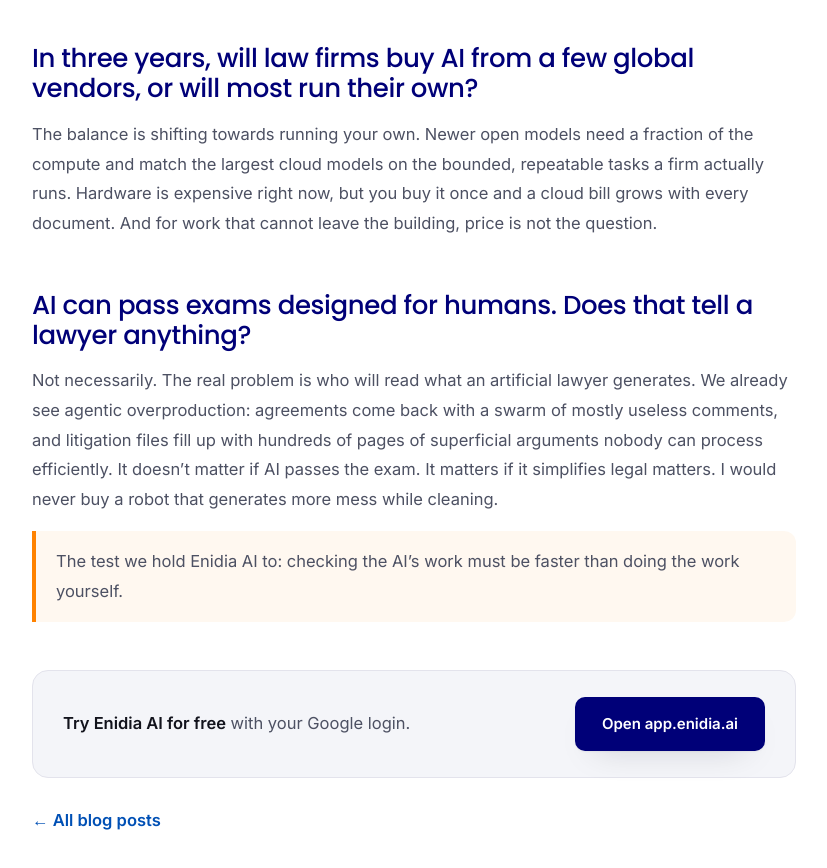
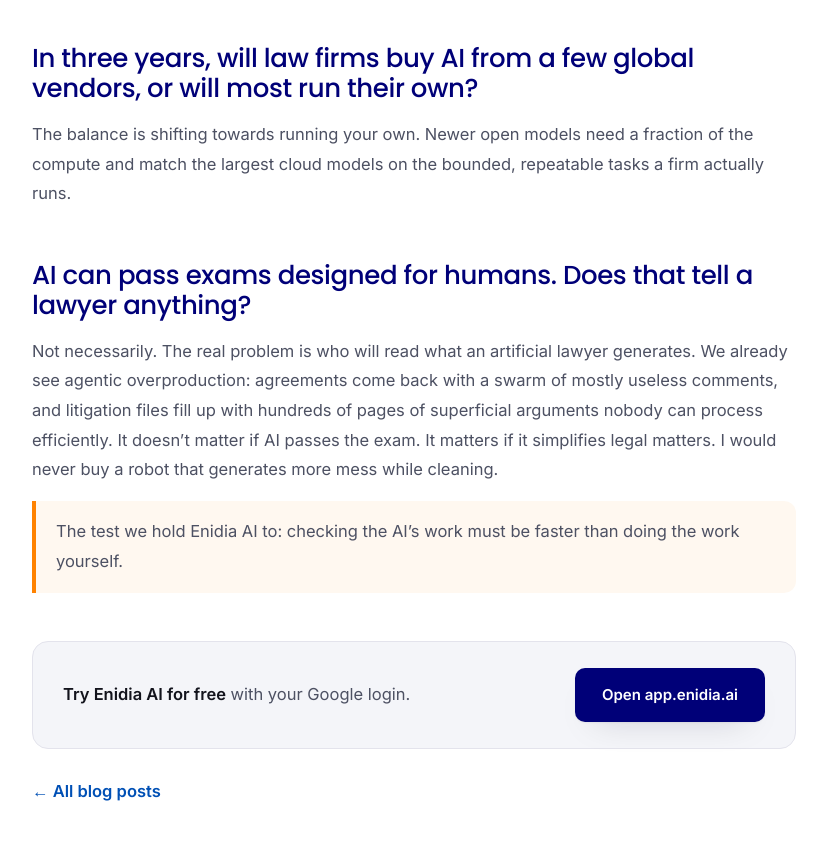
Before and after one commit to enidia-ai/enidia-ai.github.io, a plain HTML site: page blog/ai-agents-in-law.html in a window 1280 px wide. Shown: the part 1400-2268 px from the top of the page, without its empty margins (226-1053 px from the left). Drawn offline with Linux system fonts and the light colour scheme.

Commit message:
Update ai-agents-in-law.html

```diff
--- a/blog/ai-agents-in-law.html
+++ b/blog/ai-agents-in-law.html
@@ -92,7 +92,7 @@
     <p>It depends on what we acknowledge as a legitimate action. A deployed system has safety measures, but an agent without the full context can take an action that looks harmless on paper, like sending an email with a question to an employee. Legally, it may breach an NDA or GDPR if the question reveals information that person should not have. I think we will see many such incidents as autonomous agents spread.</p>
 
     <h2>In three years, will law firms buy AI from a few global vendors, or will most run their own?</h2>
-    <p>The balance is shifting towards running your own. Newer open models need a fraction of the compute and match the largest cloud models on the bounded, repeatable tasks a firm actually runs. Hardware is expensive right now, but you buy it once and a cloud bill grows with every document. And for work that cannot leave the building, price is not the question.</p>
+    <p>The balance is shifting towards running your own. Newer open models need a fraction of the compute and match the largest cloud models on the bounded, repeatable tasks a firm actually runs. </p>
 
     <h2>AI can pass exams designed for humans. Does that tell a lawyer anything?</h2>
     <p>Not necessarily. The real problem is who will read what an artificial lawyer generates. We already see agentic overproduction: agreements come back with a swarm of mostly useless comments, and litigation files fill up with hundreds of pages of superficial arguments nobody can process efficiently. It doesn’t matter if AI passes the exam. It matters if it simplifies legal matters. I would never buy a robot that generates more mess while cleaning.</p>
```
